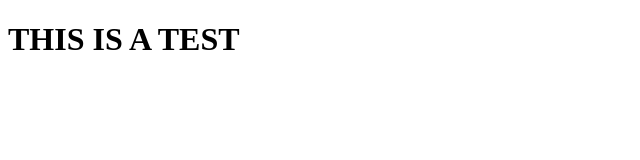
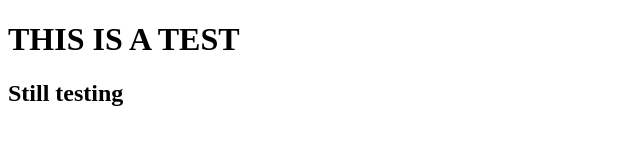
Before and after one commit to OmarHussain01/GitExample, a plain HTML site: page index.html in a window 1280 px wide. Shown: the whole page, without its empty margins (0-640 px from the left). Drawn offline with Linux system fonts and the light colour scheme.

Commit message:
STILL TESTING

```diff
--- a/index.html
+++ b/index.html
@@ -8,5 +8,6 @@
 </head>
 <body>
     <h1>THIS IS A TEST</h1>
+    <h2>Still testing</h2>
 </body>
 </html>
```
